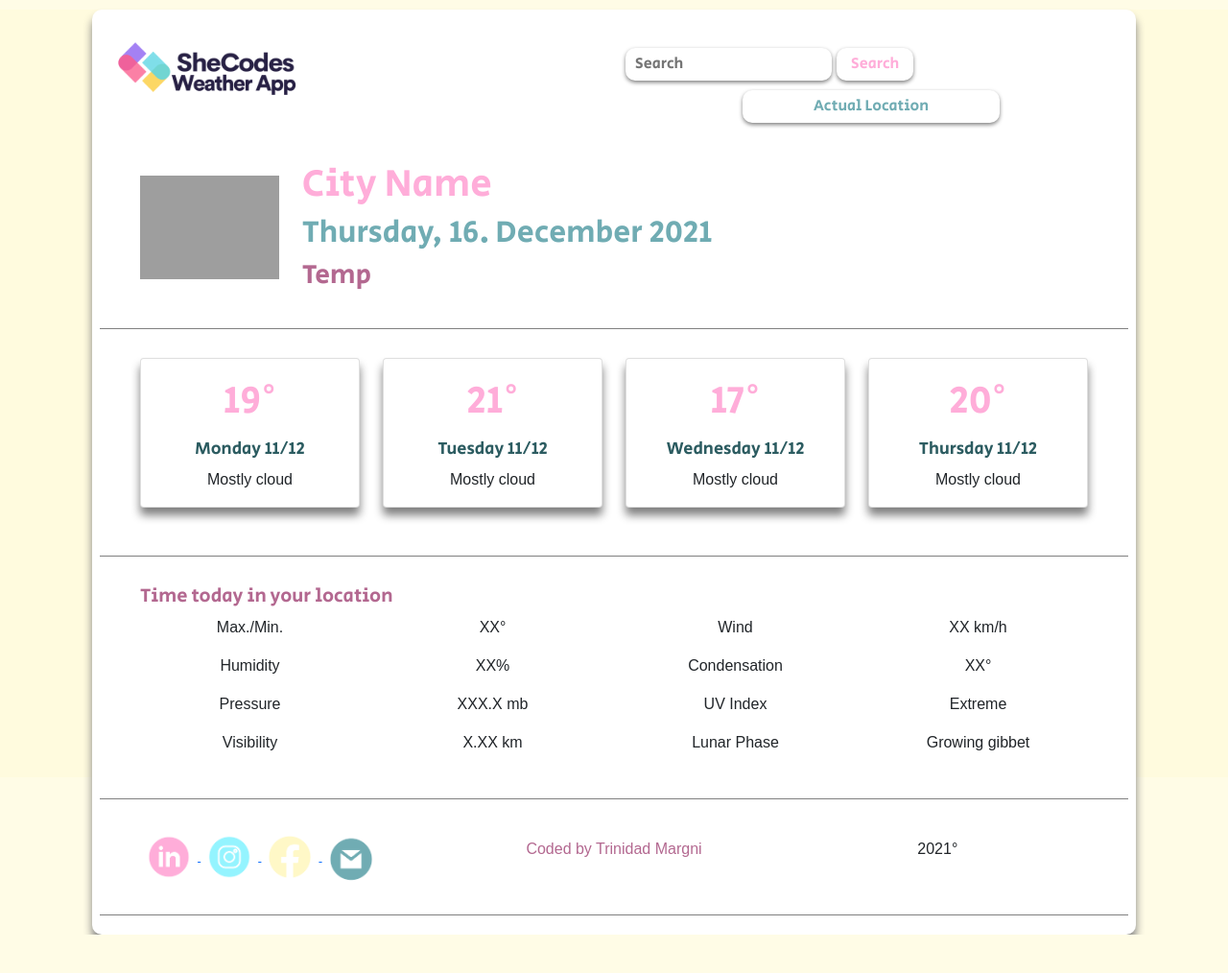
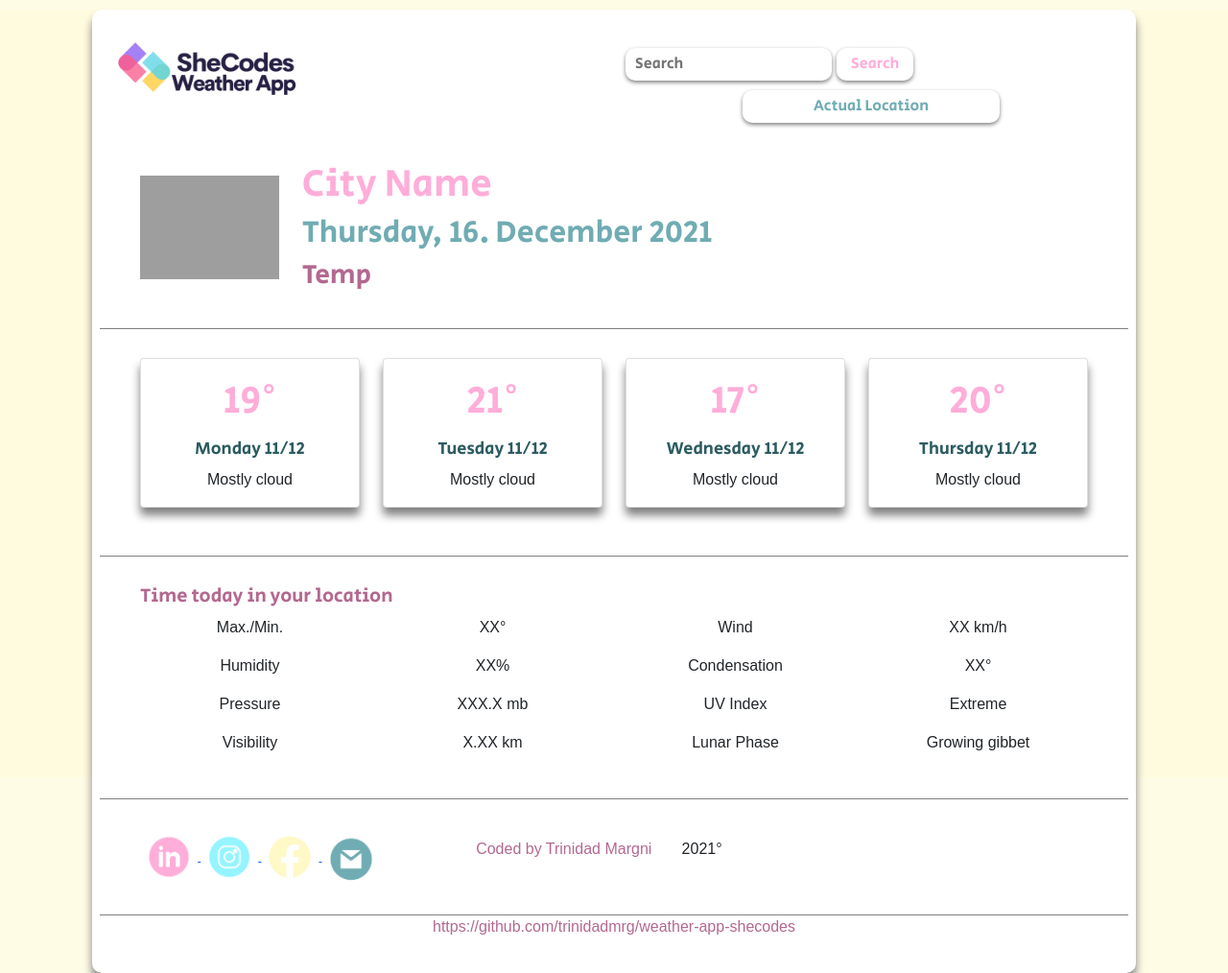
Before and after one commit to trinidadmrg/weather-app-shecodes, a plain HTML site: page index.html in a window 1280 px wide. Shown: the whole page at 96% size. Before the commit the page ends 974 px from the top, so only its background shows below. Drawn offline with nearby package versions, Linux system fonts and the light colour scheme; grey boxes are pictures that could not be loaded; a web font is replaced by a local one.

Commit message:
week 6 homework

```diff
--- a/index.html
+++ b/index.html
@@ -142,11 +142,20 @@
         </div>
         <div class="col-4 d-flex align-items-center justify-content-center">
           <p class="signature">Coded by Trinidad Margni</p>
-        </div>
-        <div class="col-4 d-flex align-items-center justify-content-center">
-          <p>2021°</p>
+
+          <div class="col-4 d-flex align-items-center justify-content-center">
+            <p>2021°</p>
+          </div>
         </div>
       </div>
+      <a
+        href="https://github.com/trinidadmrg/weather-app-shecodes"
+        target="0_Blank"
+        style="text-decoration: none"
+        ><p class="signature">
+          https://github.com/trinidadmrg/weather-app-shecodes
+        </p></a
+      >
     </div>
     <script src="src/index.js"></script>
   </body>
```
